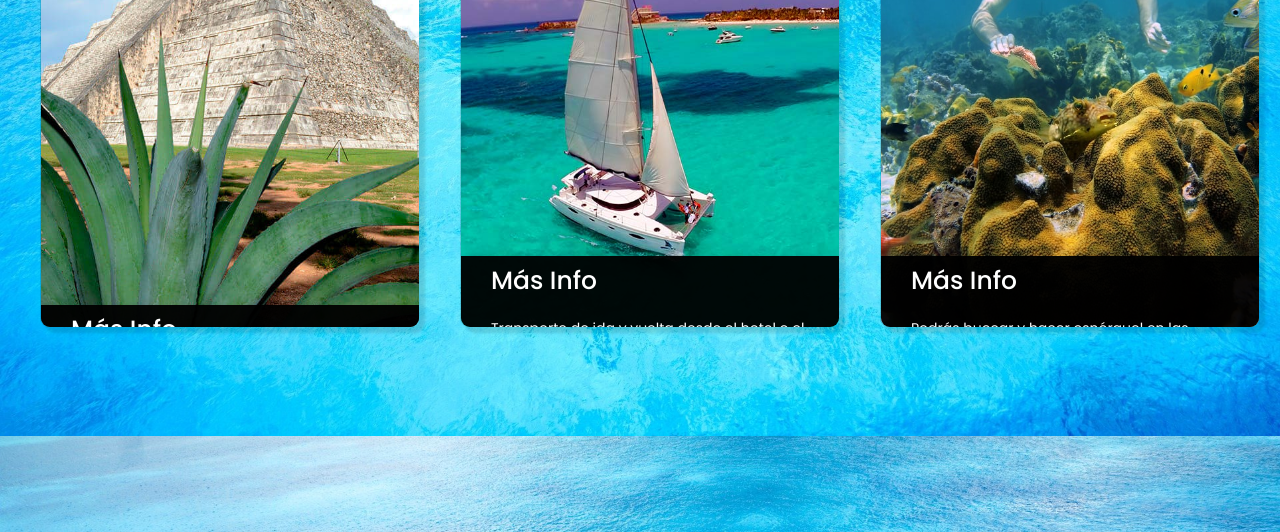
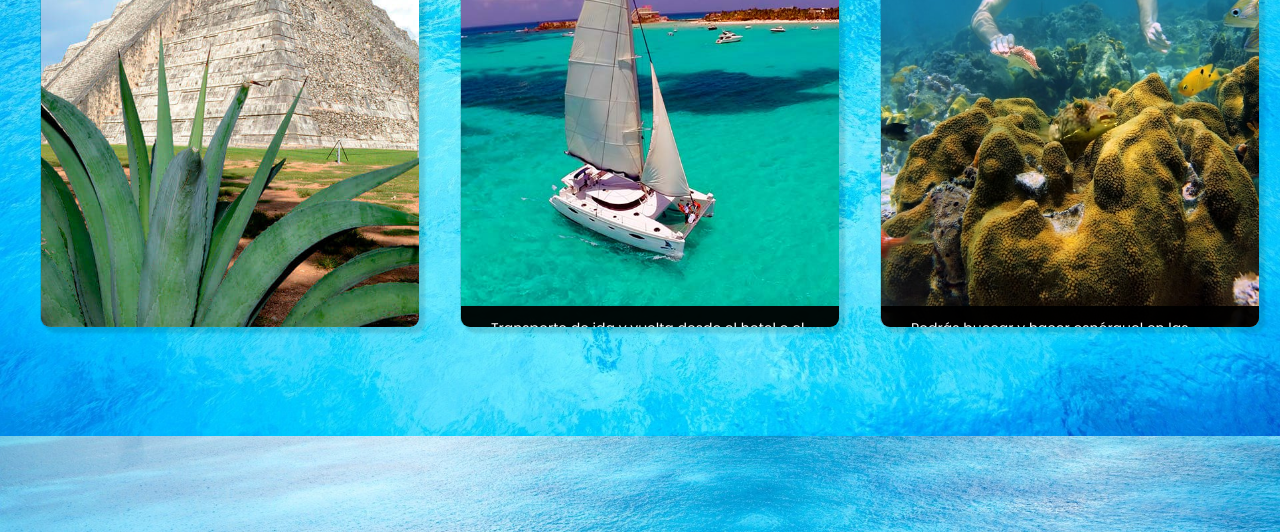
Before and after one commit to Diegobeca93/Proyecto-MexicoIsland, a website: page html/Explorar.html in a window 1280 px wide. Shown: the part 268-800 px from the top of the page. Drawn offline with nearby package versions, Linux system fonts and the light colour scheme; a web font is replaced by a local one.

Commit message:
eliminacion h3 en figcation

```diff
--- a/html/Explorar.html
+++ b/html/Explorar.html
@@ -61,9 +61,6 @@
         <h1 class="card__titulo">Excursiones</h1>
         <img class="card__img" src="../img/chichen-itza1.jpg" alt="" />
         <figcaption class="card__contenido">
-          <h3 class="card__contenido-titulo">
-            Más Info
-          </h3>
           <p class="card__contenido-parrafo">Variedad de tours para que puedas conocer y vivir experiencias únicas.<br> Algunas de ellas son Chichén itzá, Cenotes, Isla Mujeres, Cuzumel, Paseo en la selva, Gastronomía y actividades nocturnas.
           </p>
           <div class="card__contenido-Iconos">
@@ -83,9 +80,6 @@
         <h1 class="card__titulo">Tours <br> Catamarán</h1>
         <img class="card__img" src="../img/tour-catamaran.jpg" alt="" />
         <figcaption class="card__contenido">
-          <h3 class="card__contenido-titulo">
-            Más Info
-          </h3>
           <p class="card__contenido-parrafo">Transporte de ida y vuelta desde el hotel o el punto de encuentro más cercano. • Barra Libre Premium • Almuerzo buffet en un Club de Playa VIP privado • Snacks secos a bordo y Cóctel de Bienvenida • Servicio WiFi a bordo • Toallas • Entrada / Ingreso - Isla Mujeres</p>
           <div class="card__contenido-Iconos">
             <i class="fa fa-star" aria-hidden="true"></i>
@@ -104,9 +98,6 @@
         <h1 class="card__titulo">Buceo <br> Snorkel</h1>
         <img class="card__img" src="../img/buceo.jpg" alt="" />
         <figcaption class="card__contenido">
-          <h3 class="card__contenido-titulo">
-            Más Info
-          </h3>
           <p class="card__contenido-parrafo">Podrás bucear y hacer esnórquel en las mejores playas del caribe mexicano.
           Bucear con Tiburón Ballena, Mantas Rayas, Tortugas Marinas, explorar Cavernas, Cenotes, Naufragios, Arrecifes y un sinfín de maravillas y vidas marinas que nos ofrece el mundo acuático.</p>
           <div class="card__contenido-Iconos">
--- a/package.json
+++ b/package.json
@@ -4,7 +4,7 @@
   "main": "index.js",
   "scripts": {
     "test": "echo \"Error: no test specified\" && exit 1",
-    "build-css": "node-sass --include-path scss scss/Contacto.scss css/contacto.css",
+    "build-css": "node-sass --include-path scss scss/Explorar.scss css/Explorar.css",
     "watch-css": "nodemon -e scss -x \"npm run build-css\""
   },
   "author": "",
--- a/scss/Explorar.scss
+++ b/scss/Explorar.scss
@@ -143,11 +143,6 @@ h1 {
             line-height: 1;
             transition: 0.25s;
 
-            & .card__contenido-titulo {
-                margin: 0 0 20px;
-                padding: 0;
-                font-size: 25px;
-            }
             & .card__contenido-parrafo{
                 font-size: $fontsize-parrafos;
                 line-height: 1.75;
@@ -339,11 +334,6 @@ h1 {
             margin: 0;
             padding: 5px 10px 5px 10px;
 
-            & .card__contenido-titulo{
-                font-size: 18px;
-                margin: 0 0 10px;
-            }
-
             & .card__contenido-parrafo {
                 font-size: 11px;
             }
```
Also changed, not shown: css/Explorar.css.
